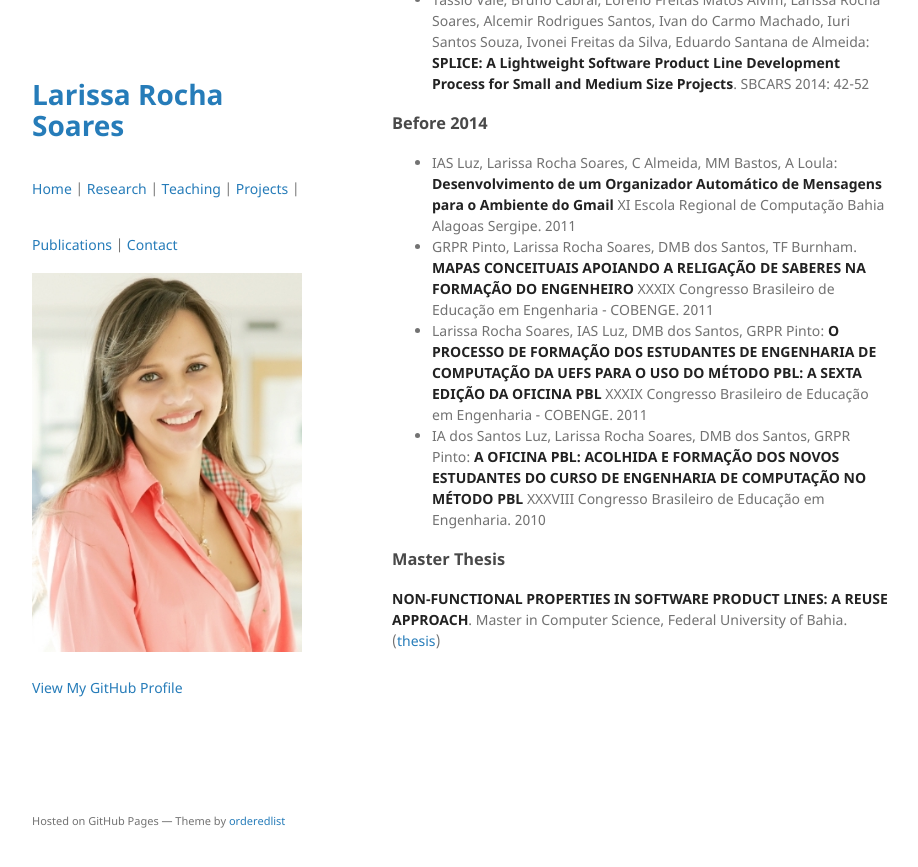
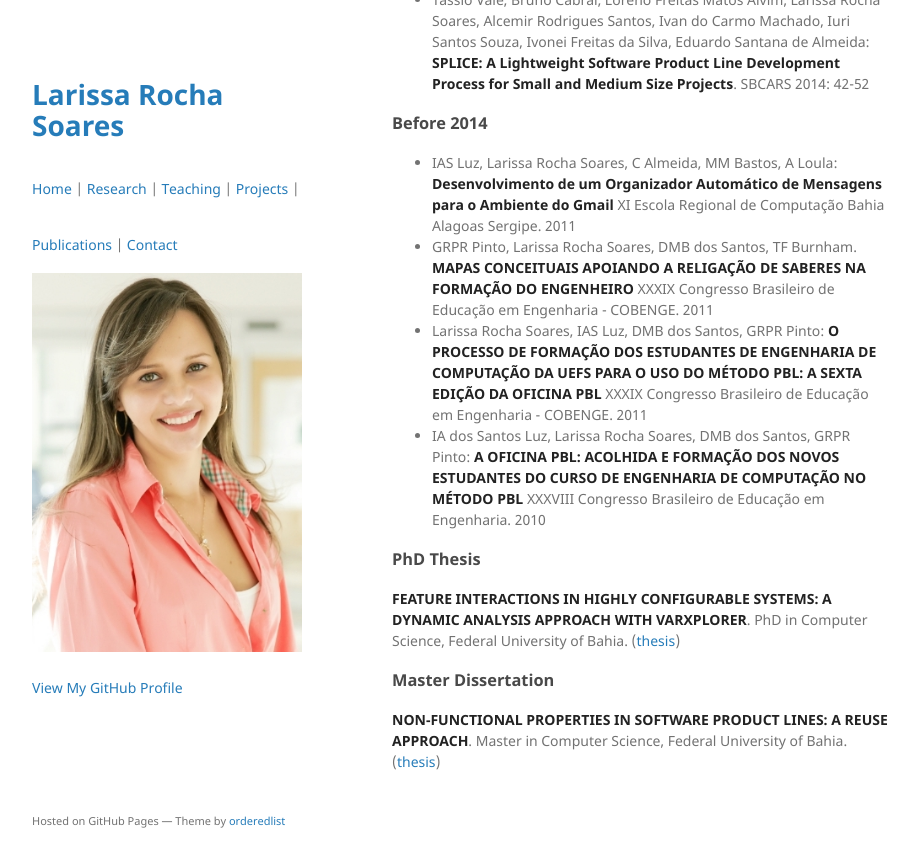
Before and after one commit to larirsoares/larirsoares.github.io, a Jekyll site: the page built from publications.md, in a window 1280 px wide and 900 px high, scrolled down 1174 px. Shown: the top 867 px of the window, without its empty margins (178-1096 px from the left). Built offline with Jekyll 4.4.1, drawn with Linux system fonts in a browser that asks for light colours; the repository's description, which GitHub fills in, is left out.

Commit message:
Update publications.md

```diff
--- a/publications.md
+++ b/publications.md
@@ -53,6 +53,10 @@ title: "Publications"
 *	IA dos Santos Luz, Larissa Rocha Soares, DMB dos Santos, GRPR Pinto: **A OFICINA PBL: ACOLHIDA E FORMAÇÃO DOS NOVOS ESTUDANTES DO CURSO DE ENGENHARIA DE COMPUTAÇÃO NO MÉTODO PBL** XXXVIII Congresso Brasileiro de Educação em Engenharia. 2010
 
 
-### Master Thesis
+### PhD Thesis
 
-**NON-FUNCTIONAL PROPERTIES IN SOFTWARE PRODUCT LINES: A REUSE APPROACH**. Master in Computer Science, Federal University of Bahia. ([thesis](larirsoares.github.io/files/Dissertação-mestrado.pdf))
+**FEATURE INTERACTIONS IN HIGHLY CONFIGURABLE SYSTEMS: A DYNAMIC ANALYSIS APPROACH WITH VARXPLORER**. PhD in Computer Science, Federal University of Bahia. ([thesis](/files/Tese Final_Larissa Rocha.pdf))
+
+### Master Dissertation
+
+**NON-FUNCTIONAL PROPERTIES IN SOFTWARE PRODUCT LINES: A REUSE APPROACH**. Master in Computer Science, Federal University of Bahia. ([thesis](/files/Dissertação-mestrado.pdf))
```
